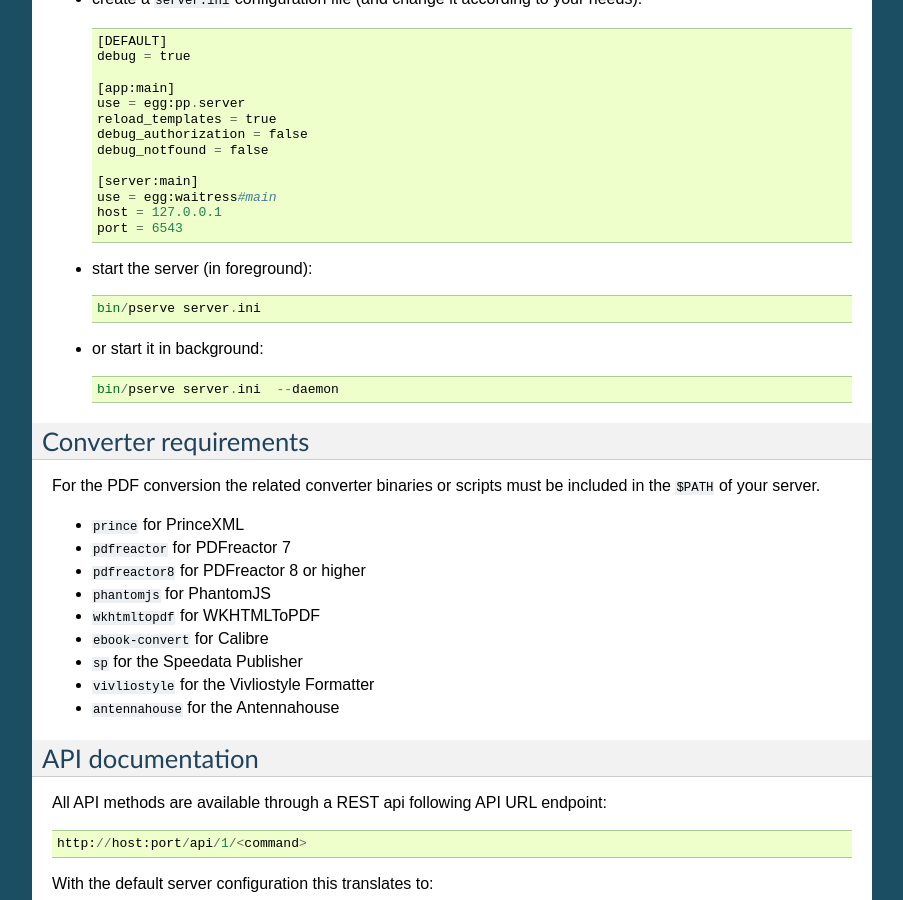
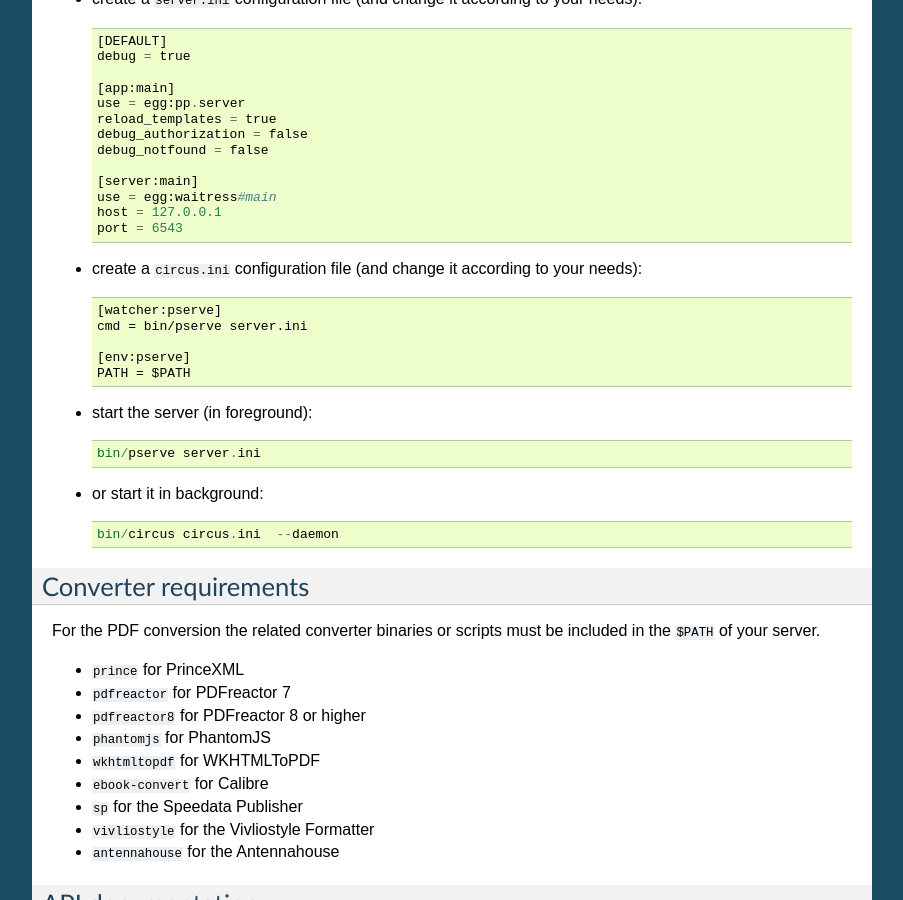
Before and after one commit to zopyx/pp.server, a Sphinx documentation site: the page built from docs/source/README.rst, in a window 1280 px wide and 900 px high, scrolled down 1272 px. Shown: the whole window, without its empty margins (198-1101 px from the left). Built offline with Sphinx 7.4.7, drawn with Linux system fonts in a browser that asks for light colours.

Commit message:
updated docs

```diff
--- a/docs/source/README.rst
+++ b/docs/source/README.rst
@@ -79,13 +79,22 @@ Installation
     host = 127.0.0.1
     port = 6543
 
+- create a ``circus.ini`` configuration file (and change it according to your needs)::
+
+    [watcher:pserve]
+    cmd = bin/pserve server.ini
+
+    [env:pserve]
+    PATH = $PATH
+
+
 - start the server (in foreground)::
 
     bin/pserve server.ini
 
 - or start it in background::
 
-    bin/pserve server.ini  --daemon
+    bin/circus circus.ini  --daemon
 
 Converter requirements
 ----------------------
```
